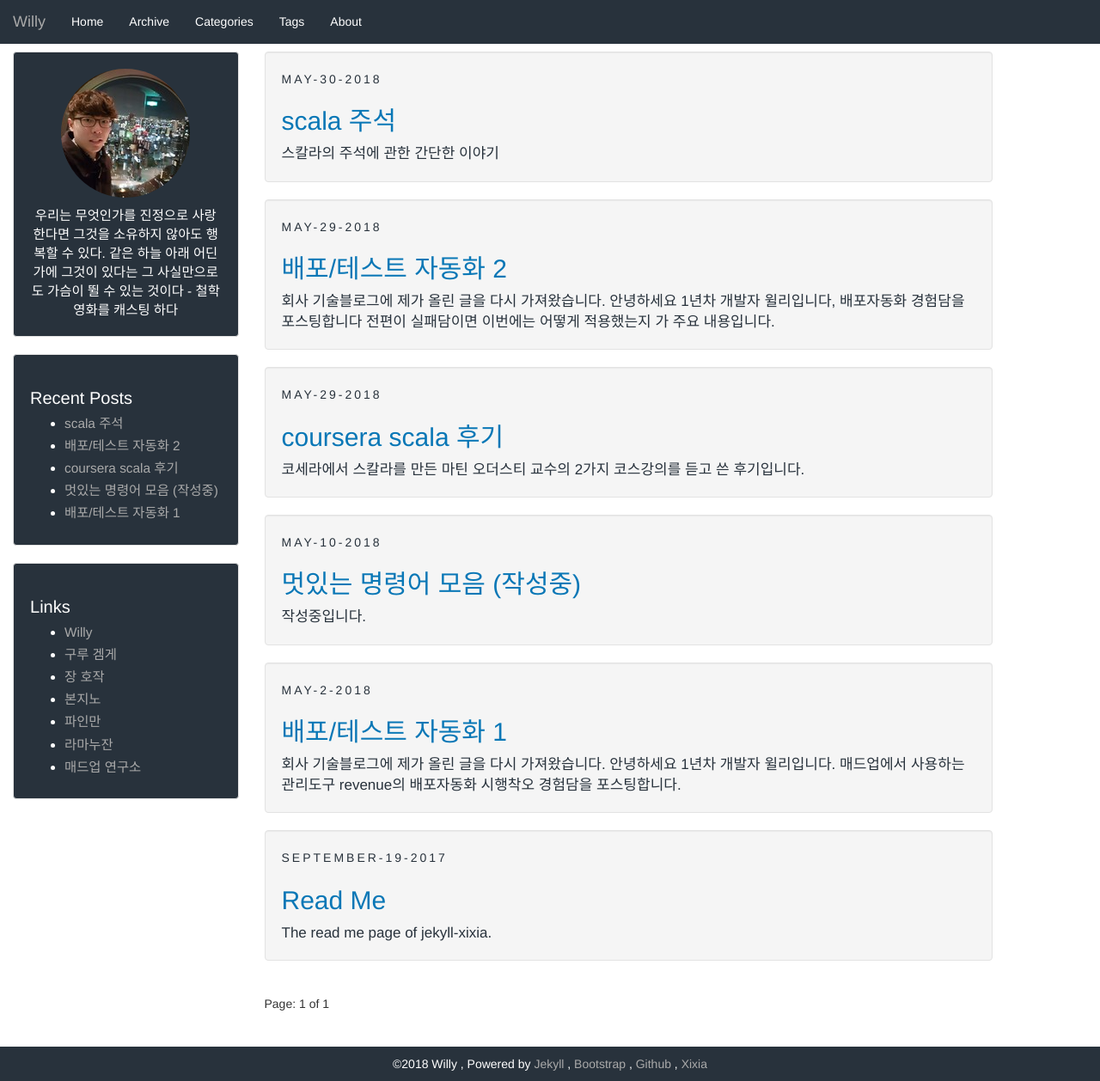
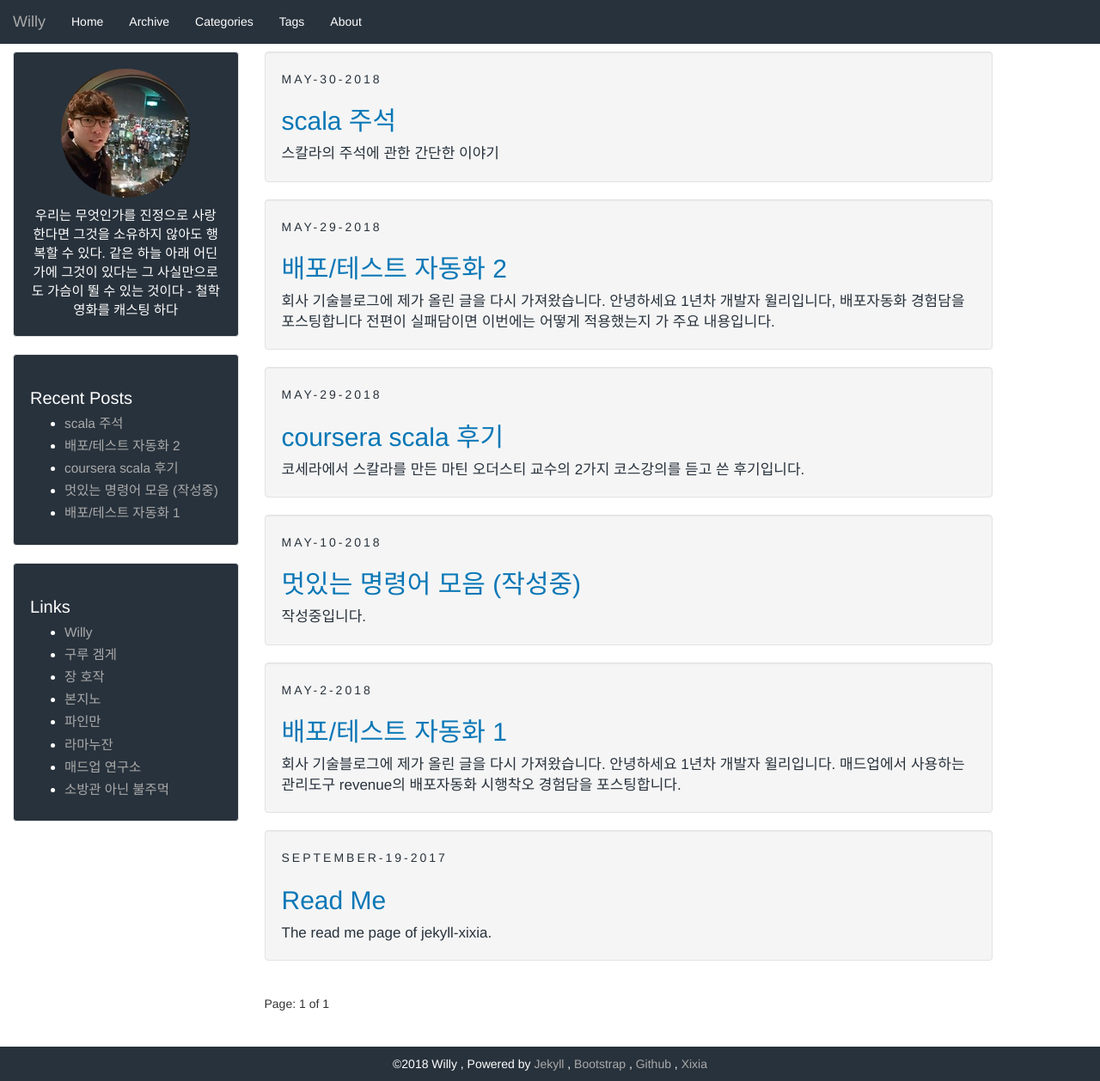
Before and after one commit to qowns8/qowns8.github.io, a Jekyll site: the page built from index.html, in a window 1280 px wide and 1258 px high. Shown: the whole window at 86% size. Built offline with Jekyll 4.4.1, drawn with Linux system fonts in a browser that asks for light colours; the list of posts is cut into pages by our own code.

Commit message:
태그 변경

```diff
--- a/_data/links.yml
+++ b/_data/links.yml
@@ -18,3 +18,7 @@
 
 - url: "https://madup-inc.github.io/"
   title: "매드업 연구소"
+
+
+- url: "http://firepunch.tistory.com/"
+  title: "소방관 아닌 불주먹"
--- a/sitemap.xml
+++ b/sitemap.xml
@@ -1,6 +1,6 @@
 ---
-        ---
-        <?xml version="1.0" encoding="UTF-8"?>
+---
+<?xml version="1.0" encoding="UTF-8"?>
 <urlset xmlns="http://www.sitemaps.org/schemas/sitemap/0.9">
     {% for post in site.posts %}
     <url>
```
